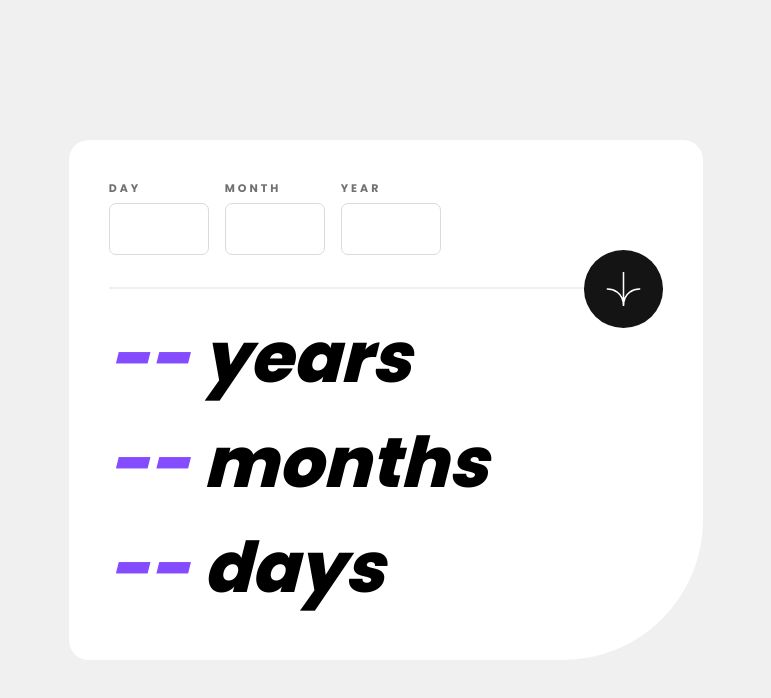
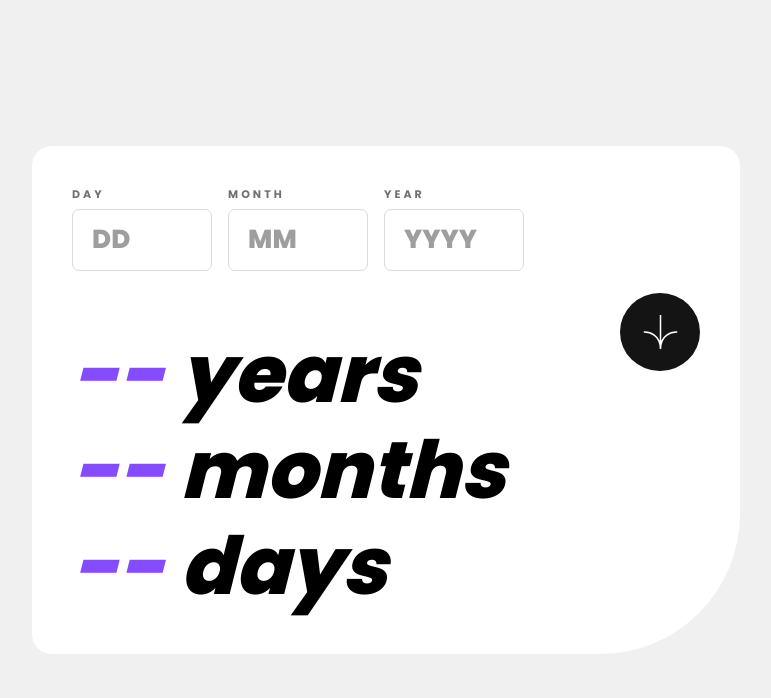
Before and after one commit to Simow03/FEM-Age-Calculator-App, a plain HTML site: page index.html in a window 1280 px wide. Shown: the whole page, without its empty margins (254-1025 px from the left). Drawn offline with Linux system fonts and the light colour scheme.

Commit message:
modified:   index.html modified:   style.css

```diff
--- a/index.html
+++ b/index.html
@@ -12,19 +12,22 @@
       <div>
         <div class="fields">
           <div class="field">
-            <p>DAY</p>
-            <input type="text">
+            <label for="day">DAY</label>
+            <input type="text" placeholder="DD" id="day" required autocomplete="off">
+            <p class="error day"></p>
           </div>
           <div class="field">
-            <p>MONTH</p>
-            <input type="text">
+            <label for="month">MONTH</label>
+            <input type="text" placeholder="MM" id="month" required autocomplete="off">
+            <p class="error month"></p>
           </div>
           <div class="field">
-            <p>YEAR</p>
-            <input type="text">
+            <label for="year">YEAR</label>
+            <input type="text" placeholder="YYYY" id="year" required autocomplete="off">
+            <p class="error year"><i></i></p>
           </div>
         </div>
-        <hr>
+        <!-- <hr> -->
         <div class="age">
           <p><i><span>--</span> years</i></p>
           <p><i><span>--</span> months</i></p>
--- a/style.css
+++ b/style.css
@@ -25,6 +25,9 @@ canvas,
 svg {
   display: block;
   max-width: 100%;
+}
+input {
+  all: unset;
 }
 input,
 button,
@@ -71,13 +74,13 @@ body {
   justify-content: center;
   align-items: center;
 }
-hr {
+/* hr {
   z-index: 1;
   width: 140%;
   margin-top: 2rem;
   margin-bottom: 1rem;
   border: 1px solid var(--clr-neutral-700);
-}
+} */
 .container {
   background-color: var(--clr-neutral-900);
   display: flex;
@@ -91,7 +94,8 @@ hr {
   display: flex;
   gap: 1rem;
 }
-.field p {
+.field label {
+  display: block;
   color: var(--clr-neutral-300);
   font-weight: var(--fw-bold);
   font-size: 11px;
@@ -99,28 +103,40 @@ hr {
   letter-spacing: 3px;
 }
 .field input {
-  height: 40px;
+  height: 50px;
   width: 100px;
-  padding: 25px 17px;
+  padding: 5px 19px;
   font-weight: var(--fw-extra-bold);
   font-size: 26px;
   border: 1px solid var(--clr-neutral-400);
   border-radius: 7px;
 }
-.field input:focus,
-.field input:hover
+.field input:hover,
+.field input:focus
 {
   border: 1px solid var(--clr-primary-400);
 }
+.field input::placeholder{
+  opacity: .7;
+}
+.field p {
+  font-weight: var(--fw-regular);
+  font-size: 13px;
+  margin-top: 7px;
+}
+.age {
+  margin-top: 3rem;
+}
 .age p {
   font-weight: var(--fw-extra-bold);
-  font-size: 70px;
+  font-size: 80px;
+  line-height: 1.2;
 }
 .age span {
   color: var(--clr-primary-400);
 }
 .btn-container {
-  margin-top: 70px;
+  margin-top: 17%;
 }
 button {
   z-index: 2;
@@ -130,6 +146,13 @@ button {
   padding: 1.4rem;
   cursor: pointer;
 }
+button:hover,
+button:active {
+  background-color: var(--clr-primary-400);
+}
 button img {
   width: 35px;
 }
+.error {
+  color: var(--clr-secondary-400);
+}
```
